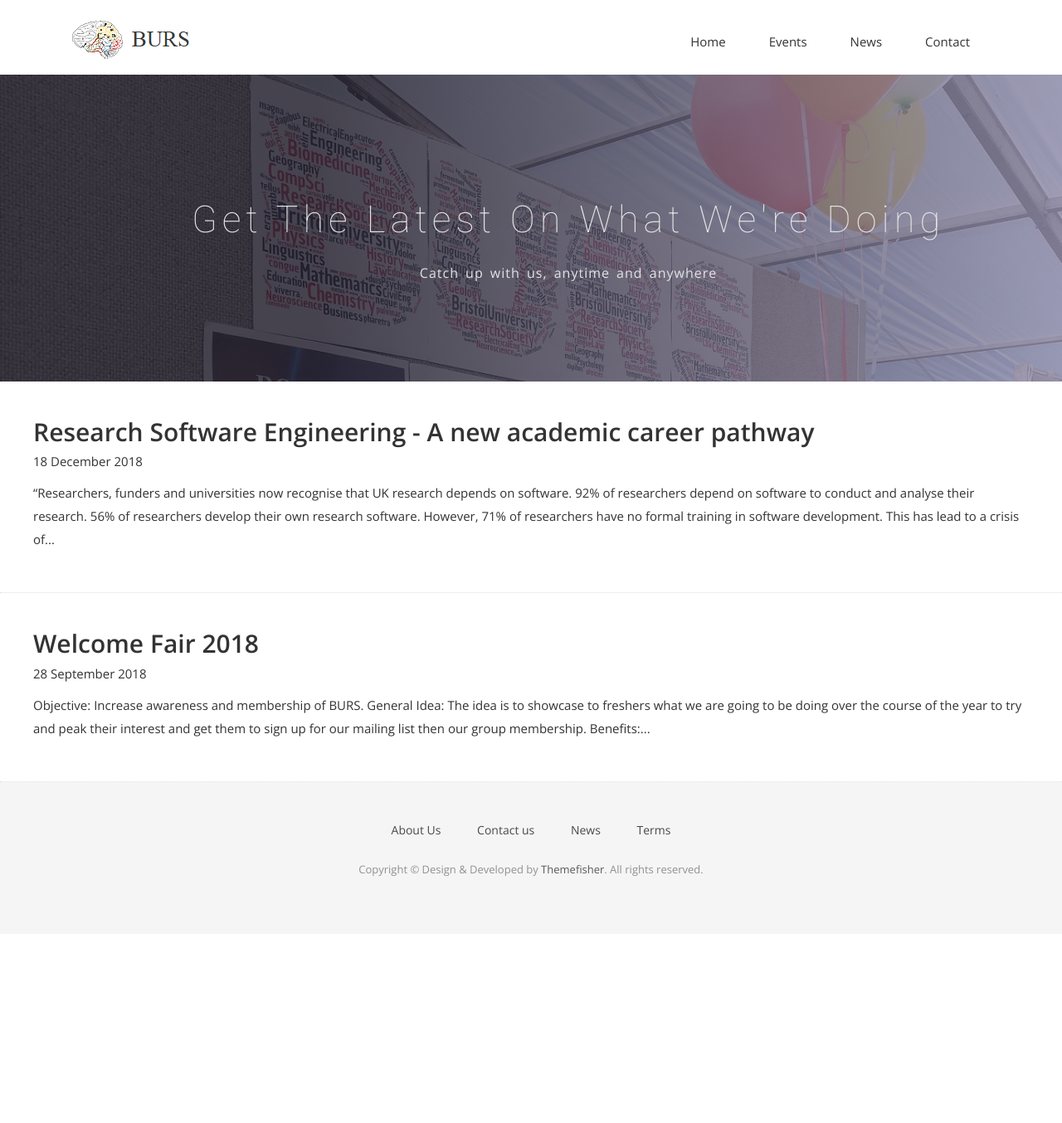
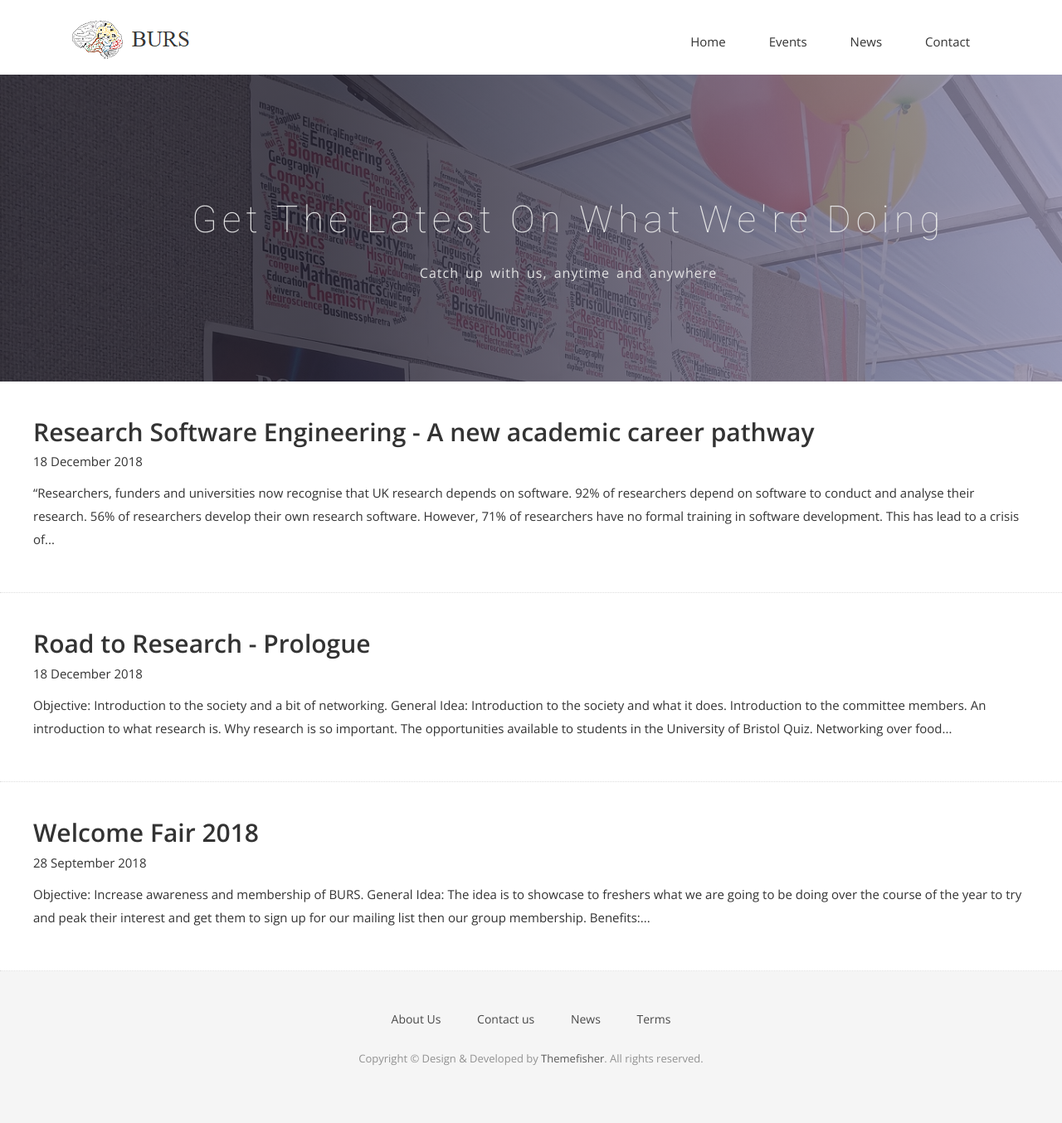
Before and after one commit to bristolresearchsoc/bristolresearchsoc.github.io, a Jekyll site: the page built from news.html, in a window 1280 px wide. Shown: the whole page at 83% size. Built offline with Jekyll 4.4.1, drawn with Linux system fonts in a browser that asks for light colours; nearby versions of some CDN libraries; some web fonts are replaced; before the commit the page ends 1126 px from its top, so only the background shows below that.

Commit message:
Road to Research Prologue post

```diff
--- /dev/null
+++ b/_posts/2018-12-18-Road-to-Research-0.md
@@ -0,0 +1,29 @@
+---
+layout: post
+title: Road to Research - Prologue
+subtitle: Road to Research - Lecture 0
+date: 2018-12-18
+author: Kheeran Naidu
+permalink: /:year/:month/:day/:title.html
+---
+**Objective:** Introduction to the society and a bit of networking.
+
+**General Idea:**
+- Introduction to the society and what it does.
+- Introduction to the committee members.
+- An introduction to what research is.
+- Why research is so important.
+- The opportunities available to students in the University of Bristol
+- Quiz.
+- Networking over food and drink.
+
+**Benefits:**
+- Increase awareness about the society - Many students didn't know that we existed.
+- Provide a platform for students with like-minded interests to talk to each other.
+- Shared our planned activities.
+
+**Summary:**
+- The event was oversubscribed, 100+ people came and we had to use MVB 1.11 as well due to health and safety regulations.
+- There was huge interest and it was good affirmation of the engagement that we will be getting this academic year.
+
+\* Images of the event are [here](https://bristolresearchsoc.github.io/events/)
```
Also changed, not shown: _posts/2018-12-18-Road-to-Research-1.md (+2 -2 lines).
